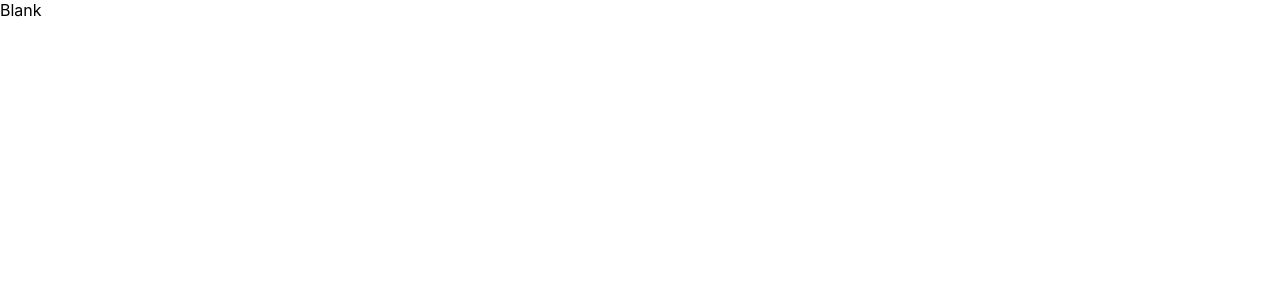
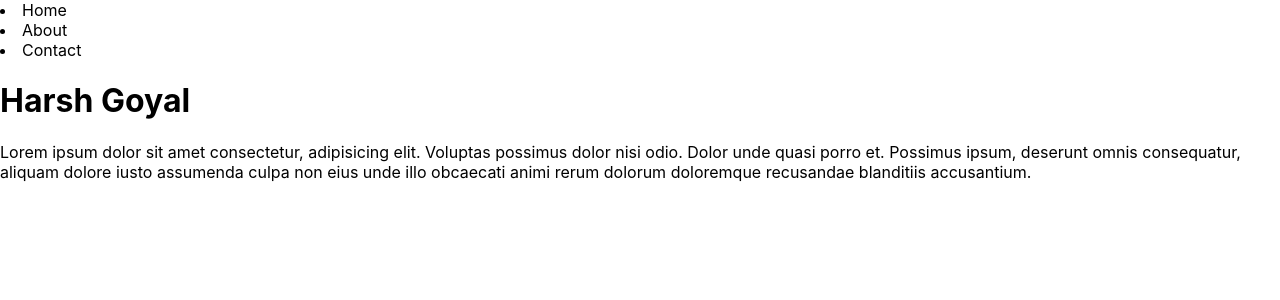
Before and after one commit to goyalh4164/FullStackDevelopment-With-NodeJS, a React (Create React App) app in the folder React/TextUtilities/my-app/: page / in a window 1280 px wide. Shown: the top 300 px of the page. Built offline with nearby package versions, Linux system fonts and the light colour scheme.

Commit message:
Simple knowledge about JSX

```diff
--- a/React/TextUtilities/my-app/src/App.js
+++ b/React/TextUtilities/my-app/src/App.js
@@ -2,10 +2,22 @@ import logo from './logo.svg';
 import './App.css';
 
 //Our coding starts from here
+let name="Harsh Goyal";
 function App() {
   return (
     <>
-    <div className="blank">Blank</div>
+    <nav>
+      <li>Home</li>
+      <li>About</li>
+      <li>Contact</li>
+    </nav>
+
+    <div className="container">
+      {/* {Here we write JS} */}
+      {/* Babel Compiles the JSX */}
+      <h1>{name}</h1>
+      <p>Lorem ipsum dolor sit amet consectetur, adipisicing elit. Voluptas possimus dolor nisi odio. Dolor unde quasi porro et. Possimus ipsum, deserunt omnis consequatur, aliquam dolore iusto assumenda culpa non eius unde illo obcaecati animi rerum dolorum doloremque recusandae blanditiis accusantium.</p>
+    </div>
     </>
   );
 }
```
